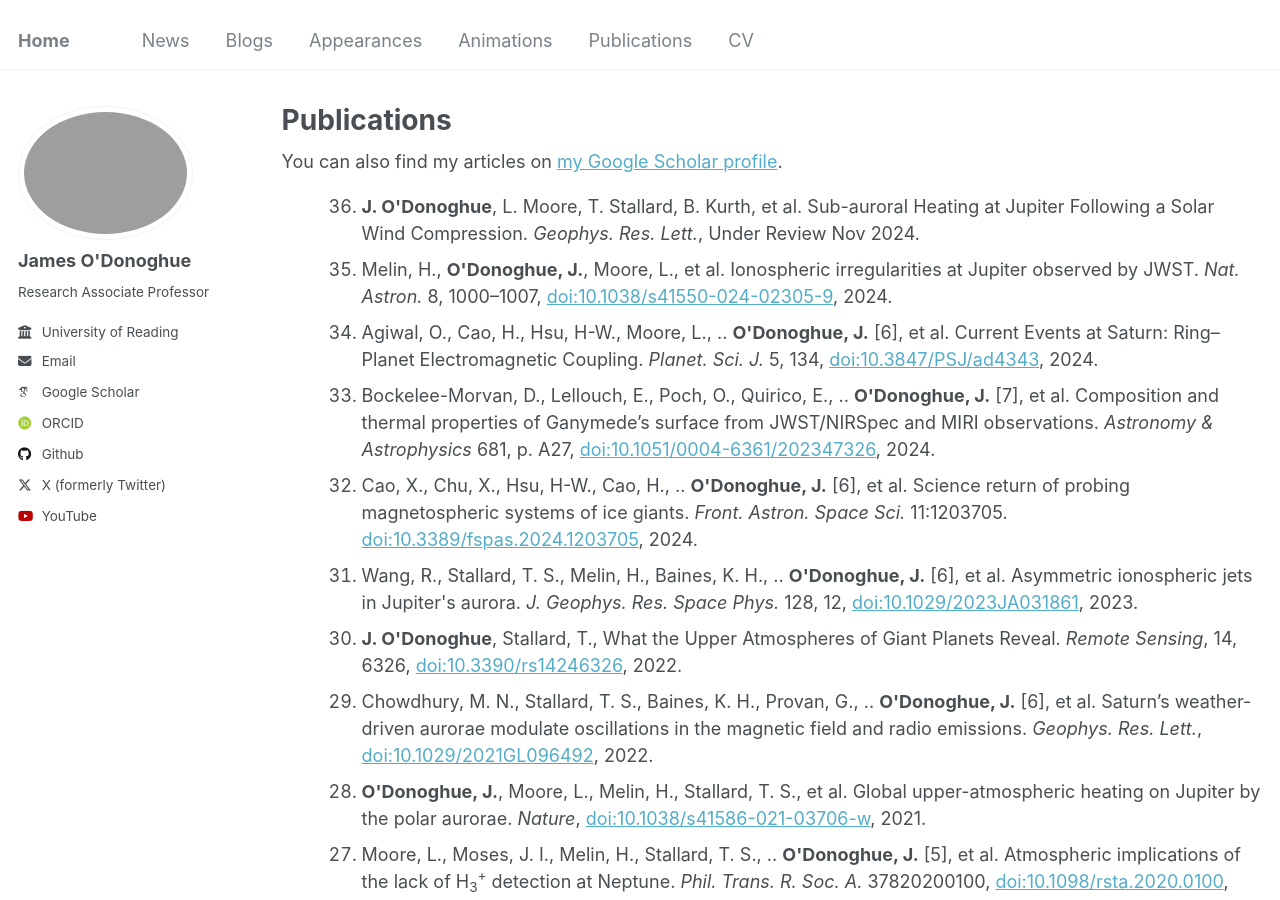
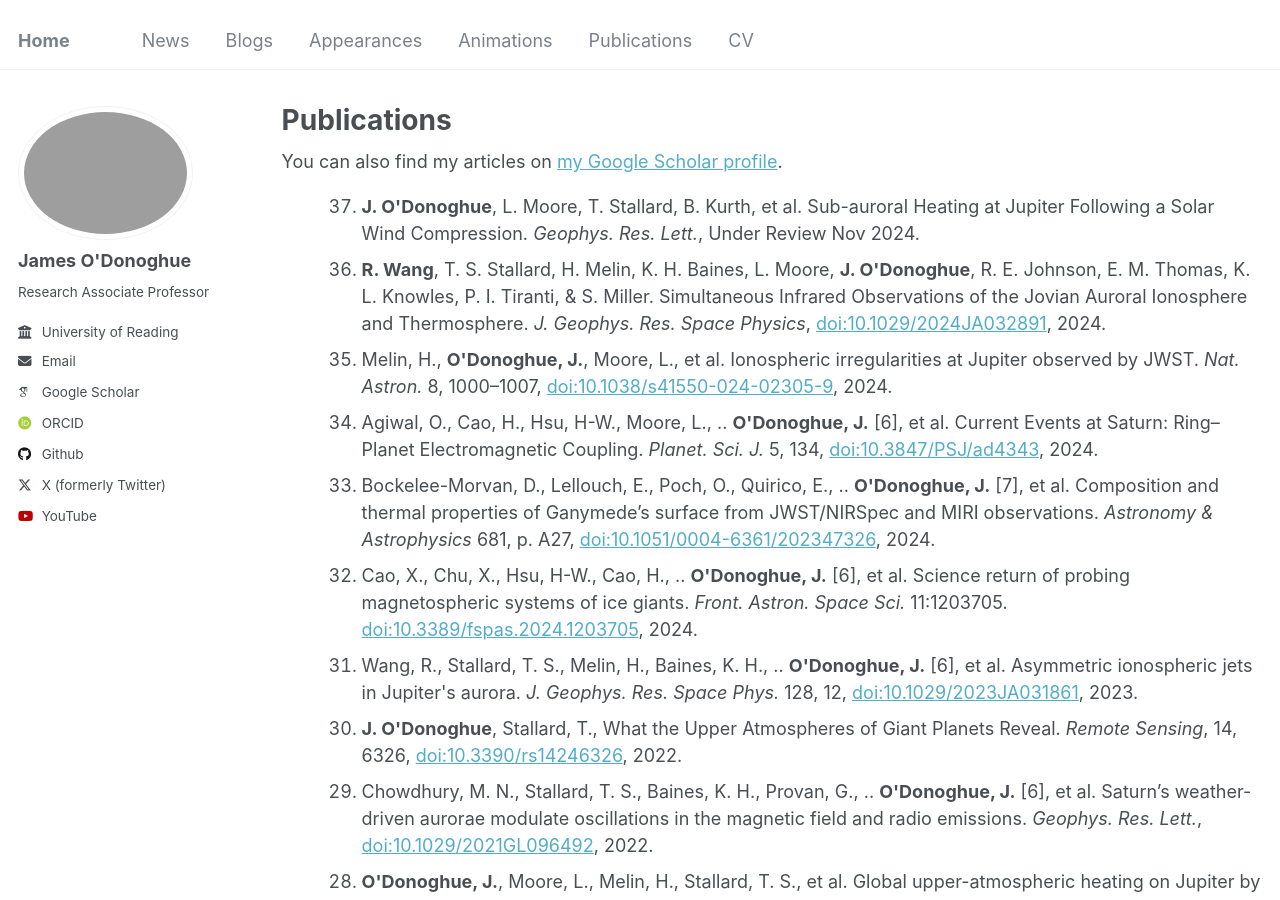
Before and after one commit to odonoghuespace/odonoghuespace.github.io, a Jekyll site: the page built from _pages/publications.html, in a window 1280 px wide and 900 px high. Built offline with Jekyll 4.4.1, drawn with Linux system fonts in a browser that asks for light colours; some web fonts are replaced.

Commit message:
Update publications.html

```diff
--- a/_pages/publications.html
+++ b/_pages/publications.html
@@ -16,6 +16,7 @@ author_profile: true
 <ol reversed>
   <ol reversed>
   <li><strong>J. O'Donoghue</strong>, L. Moore, T. Stallard, B. Kurth, et al. Sub-auroral Heating at Jupiter Following a Solar Wind Compression. <i>Geophys. Res. Lett.</i>, Under Review Nov 2024.</li>
+  <li><strong>R. Wang</strong>, T. S. Stallard, H. Melin, K. H. Baines, L. Moore, <strong>J. O'Donoghue</strong>, R. E. Johnson, E. M. Thomas, K. L. Knowles, P. I. Tiranti, & S. Miller. Simultaneous Infrared Observations of the Jovian Auroral Ionosphere and Thermosphere. <i>J. Geophys. Res. Space Physics</i>, <a href="https://doi.org/10.1029/2024JA032891">doi:10.1029/2024JA032891</a>, 2024.</li>
   <li>Melin, H., <strong>O'Donoghue, J.</strong>, Moore, L., et al. Ionospheric irregularities at Jupiter observed by JWST. <i>Nat. Astron.</i> 8, 1000–1007, <a href="https://doi.org/10.1038/s41550-024-02305-9">doi:10.1038/s41550-024-02305-9</a>, 2024.</li>
   <li>Agiwal, O., Cao, H., Hsu, H-W., Moore, L., .. <strong>O'Donoghue, J.</strong> [6], et al. Current Events at Saturn: Ring–Planet Electromagnetic Coupling. <i>Planet. Sci. J.</i> 5, 134, <a href="https://doi.org/10.3847/PSJ/ad4343">doi:10.3847/PSJ/ad4343</a>, 2024.</li>
   <li>Bockelee-Morvan, D., Lellouch, E., Poch, O., Quirico, E., .. <strong>O'Donoghue, J.</strong> [7], et al. Composition and thermal properties of Ganymede’s surface from JWST/NIRSpec and MIRI observations. <i>Astronomy & Astrophysics</i> 681, p. A27, <a href="https://doi.org/10.1051/0004-6361/202347326">doi:10.1051/0004-6361/202347326</a>, 2024.</li>
```
